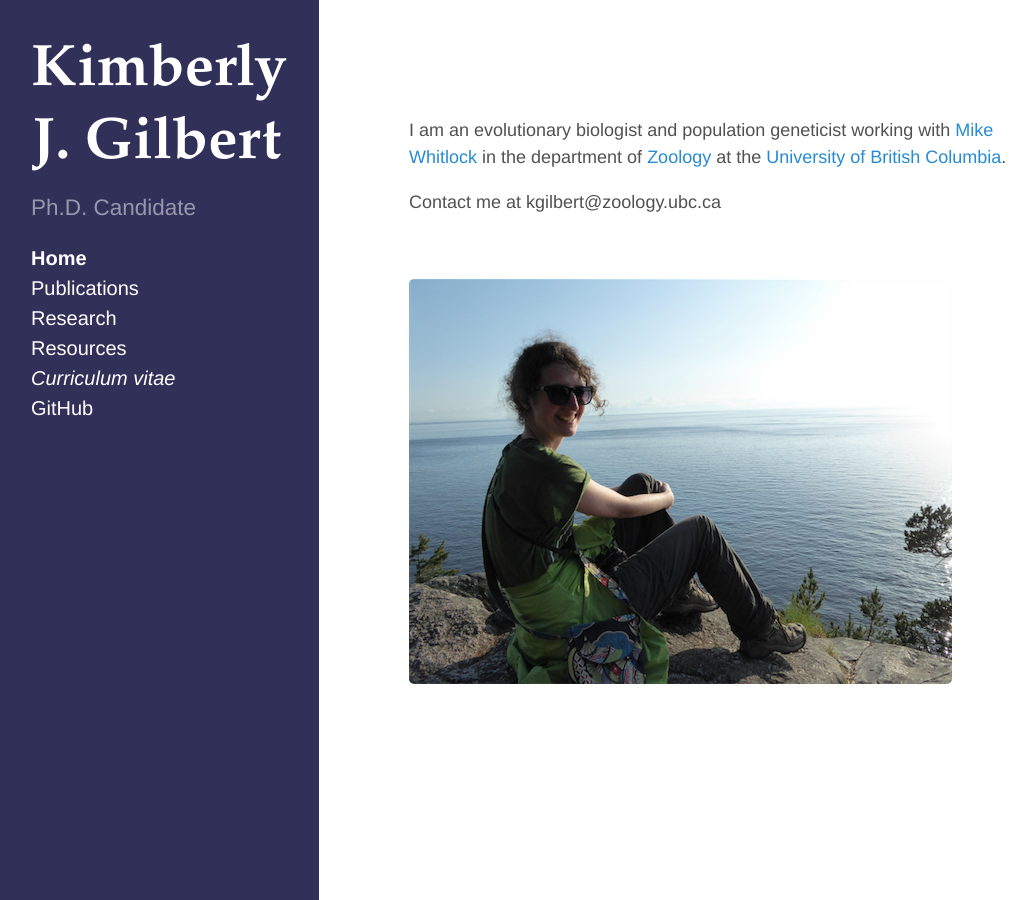
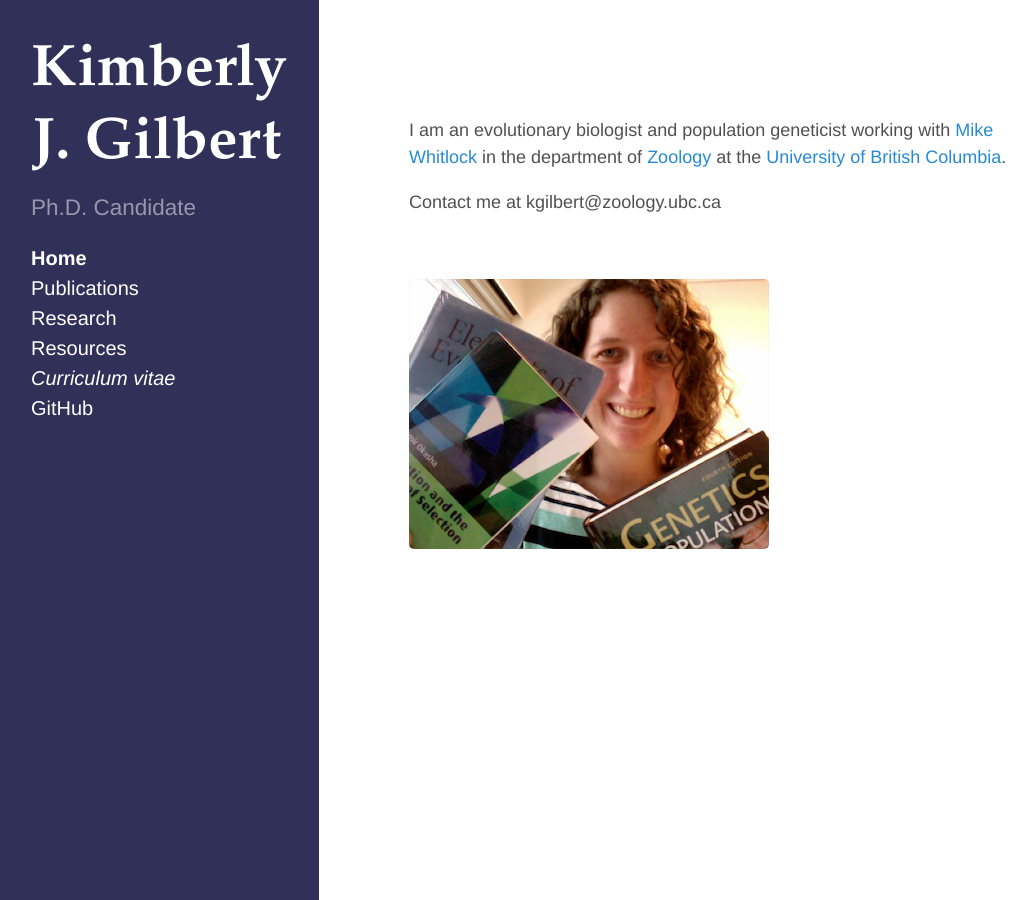
Before and after one commit to kjgilbert/kjgilbert.github.io, a Jekyll site: the page built from index.md, in a window 1280 px wide. Shown: the whole page, without its empty margins (5-1041 px from the left). Built offline with Jekyll 4.4.1, drawn with Linux system fonts in a browser that asks for light colours; Markdown is read by kramdown in place of the engine named in the settings.

Commit message:
formatting

```diff
--- a/index.md
+++ b/index.md
@@ -18,4 +18,4 @@ Contact me at kgilbert@zoology.ubc.ca
 
 
 
-![photo](https://github.com/kjgilbert/kjgilbert.github.io/raw/master/extras/Photo3.png)
+![photo](https://github.com/kjgilbert/kjgilbert.github.io/raw/master/extras/Photo.png)
```
Also changed, not shown: extras/Photo.png, extras/Photo2.png, extras/Photo3.png (deleted).
